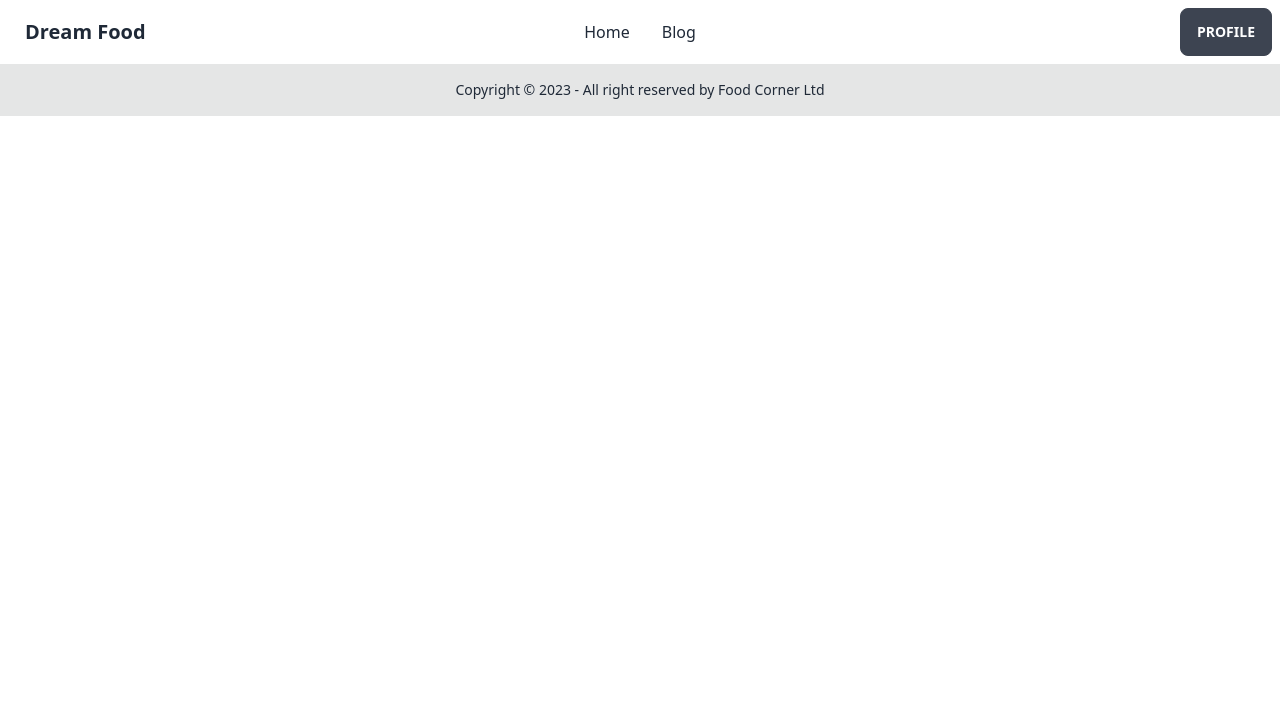
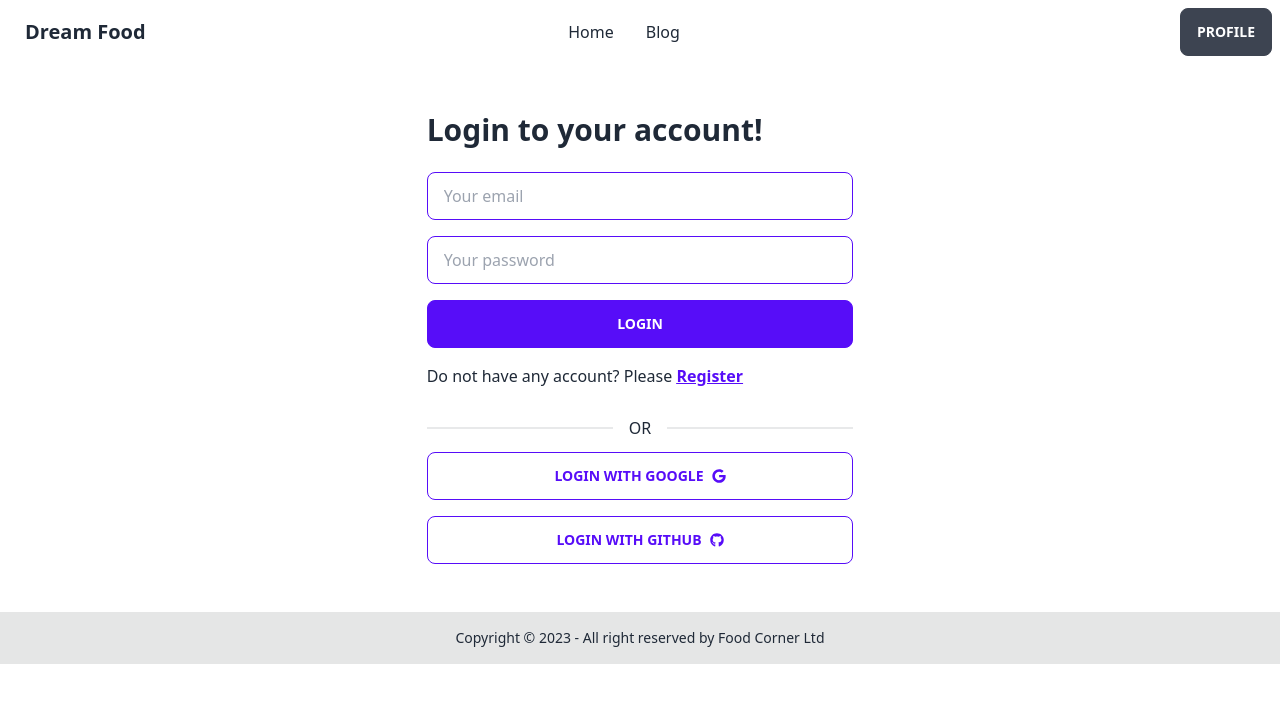
Before and after one commit to shiningsudipto/Dream-Food-Client-PHa10, a React (Vite) app: page /login in a window 1280 px wide. Shown: the top 702 px of the page. Built offline with nearby package versions, Linux system fonts and the light colour scheme; no server answers.

Commit message:
google login system added

```diff
--- a/src/Pages/Home.jsx
+++ b/src/Pages/Home.jsx
@@ -1,10 +1,12 @@
-import React from 'react';
+import React, { useContext } from 'react';
 import Banner from './Shared/Banner';
 import { useLoaderData, useParams } from 'react-router-dom';
 import ChefCard from './Shared/ChefCard';
 import PopularRecipes from './Shared/PopularRecipes';
+import { AuthContext } from '../Provider/AuthProvider';
 
 const Home = () => {
+    const { user } = useContext(AuthContext)
     return (
         <div>
             {/* banner */}
--- a/src/Pages/Login.jsx
+++ b/src/Pages/Login.jsx
@@ -1,13 +1,71 @@
-import React from 'react';
+import React, { useContext, useState } from 'react';
+import { Link } from 'react-router-dom';
+import { FaGoogle, FaGithub } from "react-icons/fa";
+import { AuthContext } from '../Provider/AuthProvider';
+import { GoogleAuthProvider } from 'firebase/auth';
 
 const Login = () => {
-    // const handleSubmit = (e) => {
-    //     e.preventDefault();
-    //     // Handle form submission
-    // };
+    const [error, setError] = useState('');
+    const { signIn, googleSignIn } = useContext(AuthContext);
+    const provider = new GoogleAuthProvider;
+
+    const handleUser = event => {
+        event.preventDefault();
+        const form = event.target;
+        const email = form.email.value;
+        const password = form.password.value;
+        console.log(email, password);
+
+        signIn(email, password)
+            .then((result) => {
+                const user = result.user;
+                console.log(user);
+            })
+            .catch((error) => {
+                const errorCode = error.code;
+                const errorMessage = error.message;
+                setError(errorMessage)
+            });
+    }
+
+    // Google login handel
+    const handelGoogleLogin = () => {
+        googleSignIn()
+            .then((result) => {
+                if (result?.user?.uid) {
+                    updateUserDB(result?.user?.displayName, result?.user?.email);
+                }
+            })
+            .catch((error) => {
+                const errorMessage = error.message;
+                setLoginError(errorMessage);
+            })
+        //   .finally(() => {
+        //     setLoading(false);
+        //   });
+    };
+
     return (
-        <div>
-
+        <div className='my-12'>
+            <div className='lg:w-1/3 mx-auto'>
+                <h3 className='text-3xl font-semibold mb-6'>Login to your account!</h3>
+                <form onSubmit={handleUser}>
+                    <input type="email" required name='email' placeholder="Your email" className="input input-bordered input-primary w-full mb-4" /><br />
+                    <input type="password" name='password' required placeholder="Your password" className="input input-bordered input-primary w-full mb-4" /><br />
+                    <button type='submit' className='btn btn-primary w-full'>Login</button>
+                </form>
+                <p className='my-4'>Do not have any account? Please <span className='text-primary underline font-semibold'><Link to='/registration'> Register</Link></span></p>
+                <p className='text-red-600 font-semibold'>{error}</p>
+                <div className='flex'>
+                    <div className="flex flex-col w-full border-opacity-50">
+                        <div className="divider">OR</div>
+                    </div>
+                </div>
+                <div>
+                    <button onClick={handelGoogleLogin} className='btn btn-outline btn-primary w-full mb-4'>Login with Google <FaGoogle className='ms-2' /></button>
+                    <button className='btn btn-outline btn-primary w-full'>Login with Github <FaGithub className='ms-2' /></button>
+                </div>
+            </div>
         </div>
     );
 };
--- a/src/Pages/Registration.jsx
+++ b/src/Pages/Registration.jsx
@@ -1,18 +1,49 @@
-import React from 'react';
+import React, { useContext, useState } from 'react';
 import { Link } from 'react-router-dom';
+import { AuthContext } from '../Provider/AuthProvider';
 
 const Registration = () => {
+    const { createUser, settingDataToProfile } = useContext(AuthContext);
+    const [regError, setRegError] = useState('');
+    const handleUser = event => {
+        event.preventDefault();
+        const form = event.target;
+        const name = form.name.value;
+        const photo = form.imgURL.value;
+        const email = form.email.value;
+        const password = form.password.value;
+        console.log(name, photo, email, password);
+        if (password > 6) {
+            setRegError('enter at least 6 character of password')
+        }
+        createUser(email, password)
+            .then(result => {
+                const user = result.user;
+                settingDataToProfile(name, photo)
+                    .then(() => {
+                        console.log("Profile updated");
+                    }).catch((error) => {
+                        setRegError(error.message)
+                    });
+                console.log(user);
+            })
+            .catch((error) => {
+                const errorMessage = error.message;
+                console.log(errorMessage);
+            });
+    }
     return (
         <div className='my-12'>
             <div className='lg:w-1/3 mx-auto'>
-                <form >
+                <form onSubmit={handleUser}>
                     <input type="text" name='name' placeholder="Your name" className="input input-bordered input-primary w-full mb-2" /> <br />
                     <input type="text" name='imgURL' placeholder="Your Image URL" className="input input-bordered input-primary w-full mb-2" /><br />
-                    <input type="email" name='email' placeholder="Your email" className="input input-bordered input-primary w-full mb-2" /><br />
-                    <input type="password" name='password' placeholder="Your password" className="input input-bordered input-primary w-full mb-4" /><br />
-                    <button className='btn btn-primary w-full'>Submit</button>
+                    <input type="email" required name='email' placeholder="Your email" className="input input-bordered input-primary w-full mb-2" /><br />
+                    <input type="password" name='password' required placeholder="Your password" className="input input-bordered input-primary w-full mb-4" /><br />
+                    <button className='btn btn-primary w-full'>Register</button>
                 </form>
                 <p className='my-4'>Already have an account? <span className='text-primary underline font-semibold'><Link to='/login'>Login</Link></span></p>
+                <p className='text-red-600 font-semibold'>{regError}</p>
             </div>
         </div>
     );
--- a/src/Pages/Shared/Header.jsx
+++ b/src/Pages/Shared/Header.jsx
@@ -1,7 +1,10 @@
-import React from 'react';
+import React, { useContext } from 'react';
 import { Link } from 'react-router-dom';
+import { AuthContext } from '../../Provider/AuthProvider';
 
 const Header = () => {
+    const { user } = useContext(AuthContext);
+    console.log(user);
     return (
         <div className='container mx-auto'>
             <div className="navbar bg-base-100">
@@ -31,6 +34,7 @@ const Header = () => {
                     <ul className="menu menu-horizontal px-1">
                         <li><Link to="/">Home</Link></li>
                         <li><a>Blog</a></li>
+                        <li>{user?.name}</li>
                     </ul>
                 </div>
                 <div className="navbar-end">
--- /dev/null
+++ b/src/Provider/AuthProvider.jsx
@@ -0,0 +1,70 @@
+import React, { createContext } from 'react';
+import { GoogleAuthProvider, createUserWithEmailAndPassword, getAuth, onAuthStateChanged, signInWithEmailAndPassword, signInWithPopup, signOut, updateProfile } from "firebase/auth";
+import app from '../../firebase.config';
+import { useState } from 'react';
+import { useEffect } from 'react';
+
+export const AuthContext = createContext(null);
+
+const auth = getAuth(app);
+
+
+const AuthProvider = ({ children }) => {
+    const [user, setUser] = useState(null);
+    const [loading, setLoading] = useState(true);
+    // create user
+    const createUser = (email, password) => {
+        setLoading(true)
+        return createUserWithEmailAndPassword(auth, email, password)
+    }
+    const settingDataToProfile = (name, imgURL) => {
+        return updateProfile(
+            auth.currentUser, {
+            displayName: name, photoURL: imgURL
+        })
+    }
+    const signIn = (email, password) => {
+        setLoading(true)
+        return signInWithEmailAndPassword(auth, email, password)
+    }
+
+    // Google login
+    const googleProvider = new GoogleAuthProvider();
+    const googleSignIn = () => {
+        setLoading(true);
+        return signInWithPopup(auth, googleProvider);
+    };
+
+    const logOut = () => {
+        setLoading(true)
+        return signOut(auth)
+    }
+    useEffect(() => {
+        const unsubscribe = onAuthStateChanged(auth, loggedUser => {
+            console.log(loggedUser);
+            setUser(loggedUser);
+            setLoading(false)
+        })
+        return () => {
+            unsubscribe();
+        }
+    }, [])
+
+    const authInfo = {
+        user,
+        createUser,
+        settingDataToProfile,
+        signIn,
+        googleSignIn,
+        logOut,
+        loading,
+
+    }
+    return (
+        <AuthContext.Provider value={authInfo}>
+            {children}
+        </AuthContext.Provider>
+    );
+};
+
+export default AuthProvider;
--- /dev/null
+++ b/src/Routes/PrivateRoute.jsx
@@ -0,0 +1,11 @@
+import React from 'react';
+
+const PrivateRoute = () => {
+    return (
+        <div>
+
+        </div>
+    );
+};
+
+export default PrivateRoute;
--- a/src/main.jsx
+++ b/src/main.jsx
@@ -3,9 +3,12 @@ import ReactDOM from 'react-dom/client'
 import './index.css'
 import routes from './Routes/routes.jsx'
 import { RouterProvider } from 'react-router-dom'
+import AuthProvider from './Provider/AuthProvider'
 
 ReactDOM.createRoot(document.getElementById('root')).render(
   <React.StrictMode>
-    <RouterProvider router={routes} />
+    <AuthProvider>
+      <RouterProvider router={routes} />
+    </AuthProvider>
   </React.StrictMode>,
 )
```
